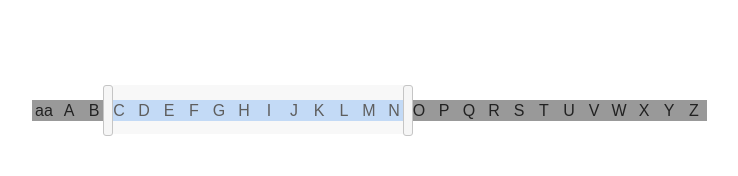
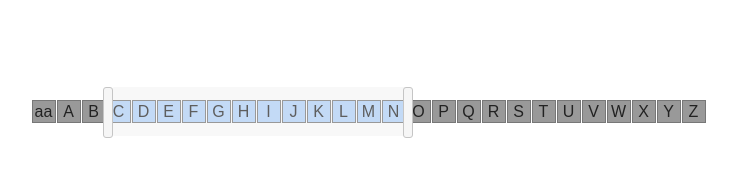
Before and after one commit to nelson54/SliderExample, a plain HTML site: page index.html in a window 1280 px wide. Shown: the whole page, without its empty margins (271-1009 px from the left). Drawn offline with nearby package versions, Linux system fonts and the light colour scheme.

Commit message:
Updated styles for slider

```diff
--- a/css/style.css
+++ b/css/style.css
@@ -314,19 +314,22 @@ textarea {
 }
 
 .reading-list {
+    width:675px;
     list-style:none;
     margin:0px;
     padding:0px;
 }
 
 .reading-list-level {
-    width: 25px;
+    width: 22px;
     height:21px;
     display:inline-block;
     background-color:#999999;
+    text-align:center;
+    margin:0px;
     margin-right:1px;
-    text-align:center;
-    margin:0px
+    border: #777 solid 1px;
+
 }
 
 .reading-list-level.selected {
@@ -339,6 +342,7 @@ textarea {
     background: none;
     border: none;
     right: -6px;
+    padding-bottom: 24px;
 }
 
 #slider .ui-slider-range {
```
